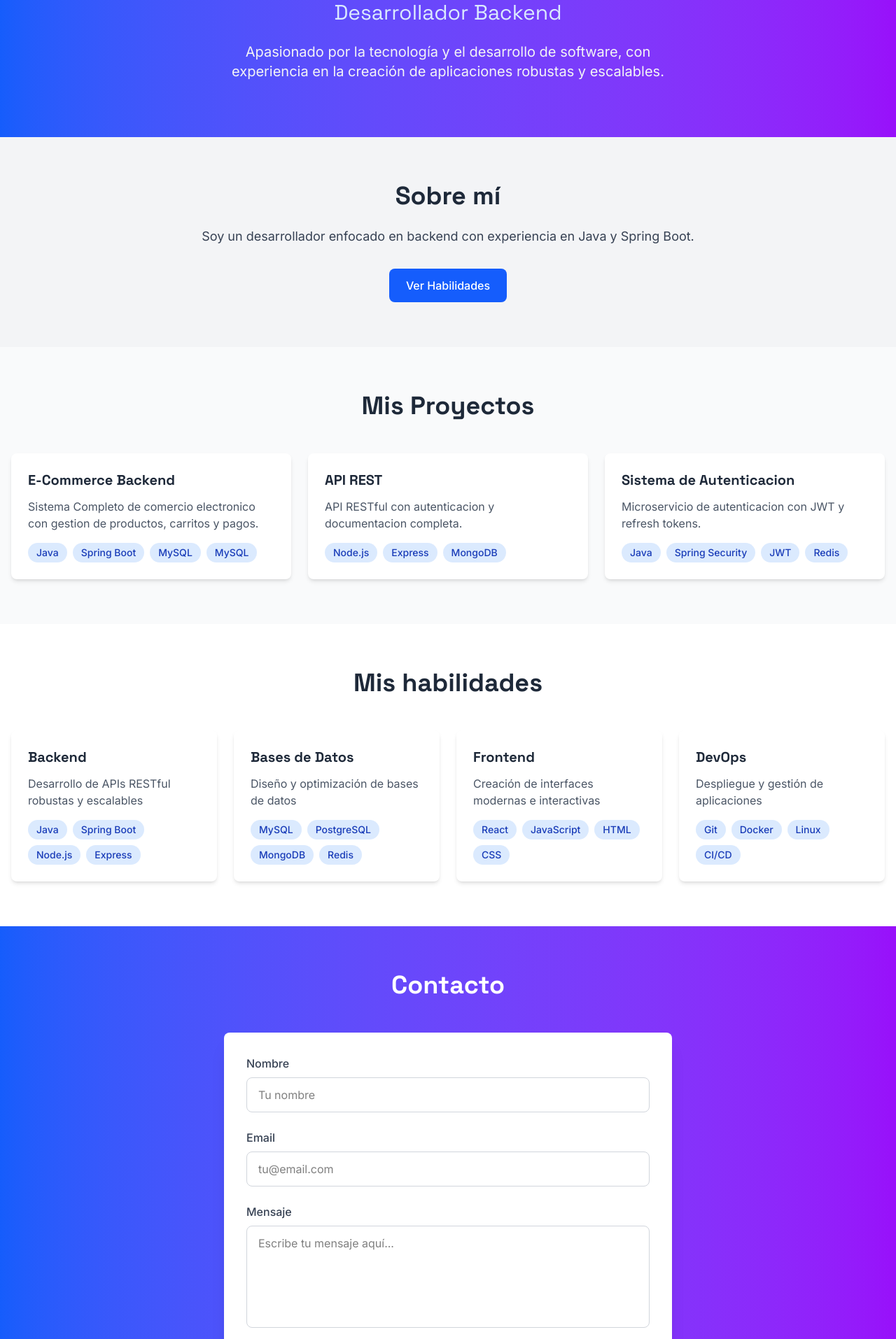
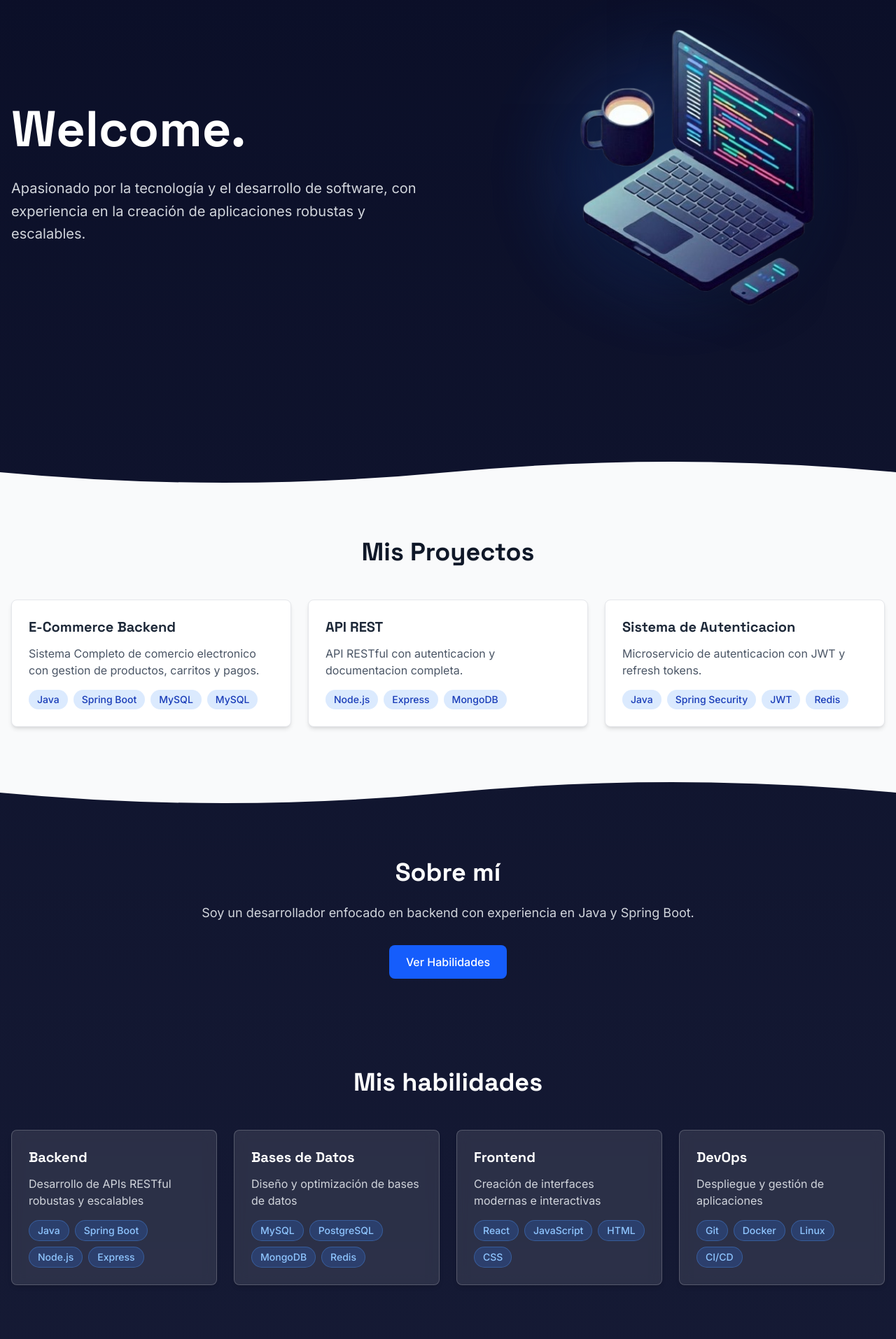
Before and after one commit to AndresFonseca13/portafolio, a React (Vite) app: page / in a window 1280 px wide. Shown: the part 220-2134 px from the top of the page at 70% size. Built offline with nearby package versions, Linux system fonts and the light colour scheme.

Commit message:
mejorar de estilo y cambio de menu lateral

```diff
--- a/src/App.jsx
+++ b/src/App.jsx
@@ -6,6 +6,7 @@ import Skills from './components/Skills';
 import Contact from './components/Contact';
 import Footer from './components/Footer';
 import ScrollToTop from './components/ScrollToTop';
+import WaveDivider from './components/WaveDivider';
 
 function App() {
   const menuItems = ['Inicio', 'Sobre mí', 'Proyectos', 'Habilidades', 'Contacto'];
@@ -20,23 +21,35 @@ function App() {
   ]
 
   return (
-    <div className="App min-h-screen bg-white">
+    <div className="App min-h-screen bg-gradient-to-b from-[#0a0e27] to-[#1a1f3a] text-gray-100">
       <Header
       logo="AF Portfolio"
       menuItems={menuItems}/>
+
       <Hero
       nombre="Andres Fonseca"
       titulo="Desarrollador Backend"
       descripcion="Apasionado por la tecnología y el desarrollo de software, con experiencia en la creación de aplicaciones robustas y escalables."
       />
+
+      <WaveDivider bgColor="#f9fafb" />
+
+      <Projects />
+
+      <WaveDivider flip={true} bgColor="#f9fafb" />
+
       <About
       titulo="Sobre mí"
       descripcion="Soy un desarrollador enfocado en backend con experiencia en Java y Spring Boot."
       habilidades={misHabilidades}
       />
-      <Projects />
+
       <Skills/>
+
+      <WaveDivider bgColor="#f9fafb" />
+
       <Contact/>
+
       <Footer/>
       <ScrollToTop/>
     </div>
--- a/src/components/About.jsx
+++ b/src/components/About.jsx
@@ -6,10 +6,10 @@ function About({titulo, descripcion, habilidades}) {
     const [mostrarHabilidades, setMostrarHabilidades] = useState(false);
 
     return (
-        <section id="sobre-mi" className="py-16 bg-gray-100">
+        <section id="sobre-mi" className="py-16 bg-transparent">
             <div className="container mx-auto px-4 max-w-4xl">
                 <motion.h2
-                    className="text-4xl font-bold text-center text-gray-800 mb-6"
+                    className="text-4xl font-bold text-center text-white mb-6"
                     initial={{ opacity: 0, y: -30 }}
                     whileInView={{ opacity: 1, y: 0 }}
                     viewport={{ once: true }}
@@ -19,7 +19,7 @@ function About({titulo, descripcion, habilidades}) {
                 </motion.h2>
 
                 <motion.p
-                    className="text-lg text-gray-700 text-center mb-8"
+                    className="text-lg text-gray-300 text-center mb-8"
                     initial={{ opacity: 0, y:20 }}
                     whileInView={{ opacity: 1, y: 0 }}
                     viewport={{ once: true }}
@@ -41,7 +41,7 @@ function About({titulo, descripcion, habilidades}) {
 
                 {mostrarHabilidades && (
                     <motion.div
-                        className="mt-8 bg-white rounded-lg shadow-md p-6"
+                        className="mt-8 bg-white/10 backdrop-blur-sm rounded-lg shadow-2xl p-6 border border-white/20"
                         initial={{ opacity: 0, scale: 0.9 }}
                         animate={{ opacity: 1, scale: 1 }}
                         transition={{ duration: 0.4 }}
@@ -50,7 +50,7 @@ function About({titulo, descripcion, habilidades}) {
                             { habilidades.map((habilidad, index) => (
                                 <motion.li
                                     key={index}
-                                    className="bg-gradient-to-r from-blue-500 to-purple-500 text-white px-4 py-2 rounded-lg text-center font-medium"
+                                    className="bg-blue-500/20 text-blue-300 px-4 py-2 rounded-lg text-center font-medium border border-blue-400/30"
                                     initial={{ opacity: 0, scale: 0.8 }}
                                     animate={{ opacity: 1, scale: 1 }}
                                     transition={{ duration: 0.3, delay: index * 0.05 }}
--- a/src/components/Card.jsx
+++ b/src/components/Card.jsx
@@ -1,9 +1,13 @@
 import  { motion } from 'motion/react'
 
-function Card({ titulo, descripcion, tecnologias, imagen}){
+function Card({ titulo, descripcion, tecnologias, imagen, darkMode = false}){
     return (
         <motion.div
-            className="bg-white rounded-lg shadow-md hover:shadow-xl transition-shadow duration-300 p-6"
+            className={`rounded-lg shadow-md hover:shadow-xl transition-all duration-300 p-6 ${
+                darkMode
+                    ? 'bg-white/10 backdrop-blur-sm border border-white/20 hover:border-white/40'
+                    : 'bg-white border border-gray-200'
+            }`}
             initial={{ opacity:0, scale: 0.9 }}
             whileInView={{ opacity: 1, scale: 1 }}
             viewport={{ once: true, margin: "-100px"}}
@@ -16,15 +20,23 @@ function Card({ titulo, descripcion, tecnologias, imagen}){
                     alt={titulo}
                 />
             )}
-            <h3 className="text-xl font-bold text-gray-800 mb-3">{titulo}</h3>
-            <p className="text-gray-600 mb-4">{descripcion}</p>
+            <h3 className={`text-xl font-bold mb-3 ${darkMode ? 'text-white' : 'text-gray-800'}`}>
+                {titulo}
+            </h3>
+            <p className={`mb-4 ${darkMode ? 'text-gray-300' : 'text-gray-600'}`}>
+                {descripcion}
+            </p>
 
             {tecnologias && tecnologias.length > 0 && (
                 <div className="flex flex-wrap gap-2">
                     {tecnologias.map((tech, index) => (
                         <motion.span
                             key={index}
-                            className="bg-blue-100 text-blue-800 px-3 py-1 rounded-full text-sm font-medium"
+                            className={`px-3 py-1 rounded-full text-sm font-medium ${
+                                darkMode
+                                    ? 'bg-blue-500/20 text-blue-300 border border-blue-400/30'
+                                    : 'bg-blue-100 text-blue-800'
+                            }`}
                             initial={{ opacity: 0, scale: 0 }}
                             whileInView={{ opacity: 1, scale: 1 }}
                             viewport={{ once: true}}
--- a/src/components/Contact.jsx
+++ b/src/components/Contact.jsx
@@ -31,10 +31,10 @@ function Contact() {
     }
 
     return (
-        <section id="contacto" className="py-16 bg-gradient-to-r from-blue-600 to-purple-600">
+        <section id="contacto" className="py-16 bg-gray-50">
             <div className="container mx-auto px-4 max-w-2xl">
                 <motion.h2
-                    className="text-4xl font-bold text-center text-white mb-12"
+                    className="text-4xl font-bold text-center text-gray-900 mb-12"
                     initial={{ opacity: 0, y: -30 }}
                     whileInView={{ opacity: 1, y: 0 }}
                     viewport={{ once: true }}
@@ -60,9 +60,9 @@ function Contact() {
                                 <p>Gracias por contactarme. Te responderé pronto.</p>
                             </motion.div>
                         ) : (
-                            <form onSubmit={handleSubmit} className="bg-white rounded-lg shadow-xl p-8">
+                            <form onSubmit={handleSubmit} className="bg-white rounded-lg shadow-xl p-8 border border-gray-200">
                                 <div className="mb-6">
-                                    <label htmlFor="nombre" className="block text-gray-700 font-medium mb-2">
+                                    <label htmlFor="nombre" className="block text-gray-800 font-medium mb-2">
                                         Nombre
                                     </label>
                                     <input
@@ -72,13 +72,13 @@ function Contact() {
                                     value={formData.nombre}
                                     onChange={handleChange}
                                     required
-                                    className="w-full px-4 py-3 border border-gray-300 rounded-lg focus:outline-none focus:ring-2 focus:ring-blue-500 transition"
+                                    className="w-full px-4 py-3 border border-gray-300 rounded-lg focus:outline-none focus:ring-2 focus:ring-blue-500 transition bg-white text-gray-900"
                                     placeholder="Tu nombre"
                                     />
                                 </div>
 
                                 <div className="mb-6">
-                                    <label htmlFor="email" className="block text-gray-700 font-medium mb-2">
+                                    <label htmlFor="email" className="block text-gray-800 font-medium mb-2">
                                     Email
                                     </label>
                                     <input
@@ -88,13 +88,13 @@ function Contact() {
                                     value={formData.email}
                                     onChange={handleChange}
                                     required
-                                    className="w-full px-4 py-3 border border-gray-300 rounded-lg focus:outline-none focus:ring-2 focus:ring-blue-500 transition"
+                                    className="w-full px-4 py-3 border border-gray-300 rounded-lg focus:outline-none focus:ring-2 focus:ring-blue-500 transition bg-white text-gray-900"
                                     placeholder="tu@email.com"
                                     />
                                 </div>
 
                                 <div className="mb-6">
-                                    <label htmlFor="mensaje" className="block text-gray-700 font-medium mb-2">
+                                    <label htmlFor="mensaje" className="block text-gray-800 font-medium mb-2">
                                     Mensaje
                                     </label>
                                     <textarea
@@ -104,7 +104,7 @@ function Contact() {
                                     onChange={handleChange}
                                     required
                                     rows="5"
-                                    className="w-full px-4 py-3 border border-gray-300 rounded-lg focus:outline-none focus:ring-2 focus:ring-blue-500 transition resize-none"
+                                    className="w-full px-4 py-3 border border-gray-300 rounded-lg focus:outline-none focus:ring-2 focus:ring-blue-500 transition resize-none bg-white text-gray-900"
                                     placeholder="Escribe tu mensaje aquí..."
                                     />
                                 </div>
--- a/src/components/Hero.jsx
+++ b/src/components/Hero.jsx
@@ -1,33 +1,50 @@
 import { motion } from 'motion/react'
 
-function Hero({nombre, titulo, descripcion}) {
+function Hero({descripcion}) {
     return (
-        <section id="inicio" className="bg-gradient-to-r from-blue-600 to-purple-600 text-white py-20">
-            <div className="container mx-auto px-4 text-center">
+        <section id="inicio" className="bg-transparent text-white py-20 md:py-32 min-h-screen flex items-center">
+            <div className="container mx-auto px-4">
+                <div className="grid md:grid-cols-2 gap-12 items-center">
+                    {/* Columna de texto */}
+                    <div className="text-left">
                         <motion.h1
-                    className="text-5xl md:text-6xl font-bold mb-4"
+                            className="text-5xl md:text-7xl font-bold mb-6 leading-tight"
                             initial= {{ opacity: 0, y: -50 }}
                             animate = {{ opacity: 1, y: 0 }}
                             transition={{ duration: 0.8, ease: "easeOut"}}
                             >
-                        {nombre}
+                                Welcome.
                             </motion.h1>
-                <motion.h2
-                    className="text-2xl md:text-3xl mb-6 text-blue-100"
-                    initial= {{ opacity: 0, y: -30 }}
-                    animate={{ opacity: 1, y: 0 }}
-                    transition={{ duration: 0.8, delay: 0.2, ease: "easeOut"}}
+                        <motion.div
+                            className="space-y-4"
+                            initial= {{ opacity: 0 }}
+                            animate={{ opacity: 1 }}
+                            transition={{ duration: 0.8, delay: 0.3, ease: "easeOut"}}
                             >
-                        {titulo}
-                    </motion.h2>
-                <motion.p
-                    className="text-lg md:text-xl max-w-2xl mx-auto text-gray-100"
-                    initial = {{ opacity: 0, y: -20 }}
-                    animate = {{  opacity: 1, y: 0 }}
-                    transition={{ duration: 0.8, delay: 0.4, ease: "easeOut"}}
+                                <p className="text-lg md:text-xl text-gray-300 leading-relaxed">
+                                    {descripcion}
+                                </p>
+                            </motion.div>
+                    </div>
+
+                    {/* Columna de imagen */}
+                    <motion.div
+                        className="flex justify-center md:justify-end relative"
+                        initial={{ opacity: 0, x: 50 }}
+                        animate={{ opacity: 1, x: 0 }}
+                        transition={{ duration: 1, delay: 0.4 }}
                     >
-                        {descripcion}
-                    </motion.p>
+                        {/* Glow effect */}
+                        <div className="absolute inset-0 flex items-center justify-center">
+                            <div className="w-80 h-80 bg-blue-500/20 rounded-full blur-3xl animate-pulse"></div>
+                        </div>
+                        <img
+                            src="/laptop.png"
+                            alt="Laptop con código"
+                            className="w-full max-w-md md:max-w-lg drop-shadow-2xl relative z-10"
+                        />
+                    </motion.div>
+                </div>
             </div>
         </section>
     )
--- a/src/components/Projects.jsx
+++ b/src/components/Projects.jsx
@@ -40,13 +40,13 @@ function Projects() {
     return (
         <section id="proyectos" className="py-16 bg-gray-50">
             <div className="container mx-auto px-4">
-                <h2 className="text-4xl font-bold text-center text-gray-800 mb-12">
+                <h2 className="text-4xl font-bold text-center text-gray-900 mb-12">
                     Mis Proyectos
                 </h2>
 
                 {cargando ? (
                     <div className="text-center">
-                    <p className="text-xl text-gray-600">Cargando Proyectos...</p>
+                    <p className="text-xl text-gray-700">Cargando Proyectos...</p>
                     </div>
                 ) : (
                 <div className="grid grid-cols-1 md:grid-cols-2 lg:grid-cols-3 gap-6">
--- a/src/components/Skills.jsx
+++ b/src/components/Skills.jsx
@@ -29,9 +29,9 @@ function Skills(){
     ]
 
     return (
-        <section id="habilidades" className="py-16 bg-white">
+        <section id="habilidades" className="py-16 bg-transparent">
             <div className="container mx-auto px-4">
-                <h2 className="text-4xl font-bold text-center text-gray-800 mb-12">
+                <h2 className="text-4xl font-bold text-center text-white mb-12">
                     Mis habilidades
                 </h2>
                 <div className="grid grid-cols-1 md:grid-cols-2 lg:grid-cols-4 gap-6">
@@ -41,6 +41,7 @@ function Skills(){
                         titulo={habilidad.titulo}
                         descripcion={habilidad.descripcion}
                         tecnologias={habilidad.tecnologias}
+                        darkMode={true}
                         />
                     ))}
 
--- /dev/null
+++ b/src/components/WaveDivider.jsx
@@ -0,0 +1,20 @@
+function WaveDivider({ flip = false, bgColor = "#f9fafb" }) {
+    return (
+        <div className={`w-full ${flip ? 'rotate-180' : ''}`} style={{ lineHeight: 0 }}>
+            <svg
+                xmlns="http://www.w3.org/2000/svg"
+                viewBox="0 0 1440 100"
+                preserveAspectRatio="none"
+                className="w-full"
+                style={{ display: 'block', height: '60px' }}
+            >
+                <path
+                    fill={bgColor}
+                    d="M0,50 Q360,100 720,50 T1440,50 L1440,100 L0,100 Z"
+                />
+            </svg>
+        </div>
+    )
+}
+
+export default WaveDivider;
--- a/src/index.css
+++ b/src/index.css
@@ -9,7 +9,10 @@ body {
   font-family: 'Inter', system-ui, sans-serif;
   -webkit-font-smoothing: antialiased;
   -moz-osx-font-smoothing: grayscale;
+  background-color: #0a0e27;
+  color: #e2e8f0;
 }
+
 
 h1, h2, h3, h4, h5, h6 {
   font-family: 'Space Grotesk', system-ui, sans-serif;
```
Also changed, not shown: src/components/Header.jsx (+48 -17 lines), public/laptop.png (added), public/portatil.avif (added). Lines whose indentation alone changed are shown as unchanged.
